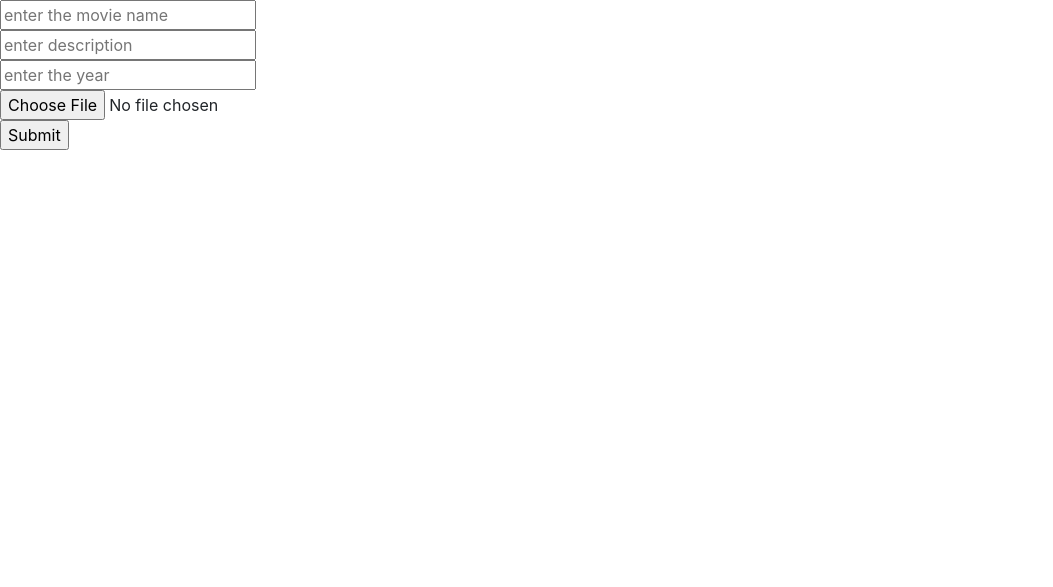
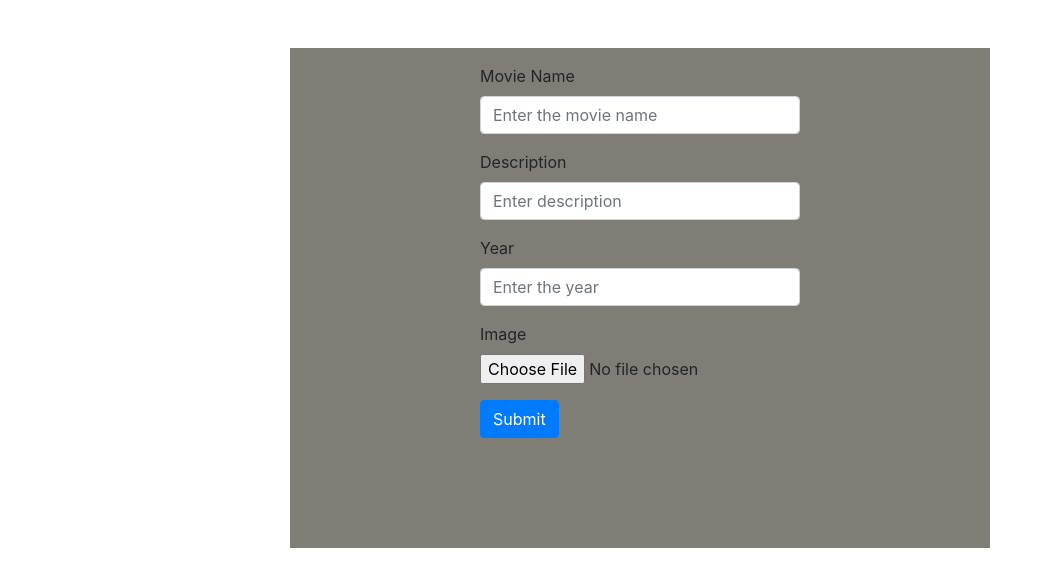
Before and after one commit to Chaithra8399/addmovie, a Django app: page /add/ in a window 1280 px wide. Shown: the part 56-643 px from the top of the page, without its empty margins (0-1053 px from the left). Run offline with Django 4.2, Linux system fonts and the light colour scheme; some libraries are stand-ins or nearby versions.

Commit message:
Update add.html

```diff
--- a/templates/add.html
+++ b/templates/add.html
@@ -1,13 +1,43 @@
 {% extends 'base.html' %}
 {% block body %}
 
-<form  method="post" enctype="multipart/form-data">
-  {% csrf_token %}
-  <input type="text" name="name" placeholder="enter the movie name"><br>
-  <input type="text" name="desc" placeholder="enter description"><br>
-  <input type="text" name="year" placeholder="enter the year"><br>
-  <input type="file" name="img"><br>
-    <input type="submit">
+<!--<form  method="post" enctype="multipart/form-data">-->
+<!--  {% csrf_token %}-->
+<!--  <input type="text" name="name" placeholder="enter the movie name"><br>-->
+<!--  <input type="text" name="desc" placeholder="enter description"><br>-->
+<!--  <input type="text" name="year" placeholder="enter the year"><br>-->
+<!--  <input type="file" name="img"><br>-->
+<!--    <input type="submit">-->
 
-</form>
+<!--</form>-->
+
+<br><br>
+<div class="container "style="background-color: #807d77; width:700px; height:500px;">
+  <div class="row justify-content-center">
+    <div class="col-lg-6 col-md-8 col-sm-10">
+      <form method="post" enctype="multipart/form-data">
+        {% csrf_token %}
+        <div class="form-group my-3">
+          <label for="name">Movie Name</label>
+          <input type="text" class="form-control" id="name" name="name" placeholder="Enter the movie name">
+        </div>
+        <div class="form-group my-3">
+          <label for="desc">Description</label>
+          <input type="text" class="form-control" id="desc" name="desc" placeholder="Enter description">
+        </div>
+        <div class="form-group my-3">
+          <label for="year">Year</label>
+          <input type="text" class="form-control" id="year" name="year" placeholder="Enter the year">
+        </div>
+        <div class="form-group my-3">
+          <label for="img">Image</label>
+          <input type="file" class="form-control-file" id="img" name="img">
+        </div>
+        <button type="submit" class="btn btn-primary">Submit</button>
+      </form>
+    </div>
+  </div>
+</div>
+
+
 {% endblock %}
```
